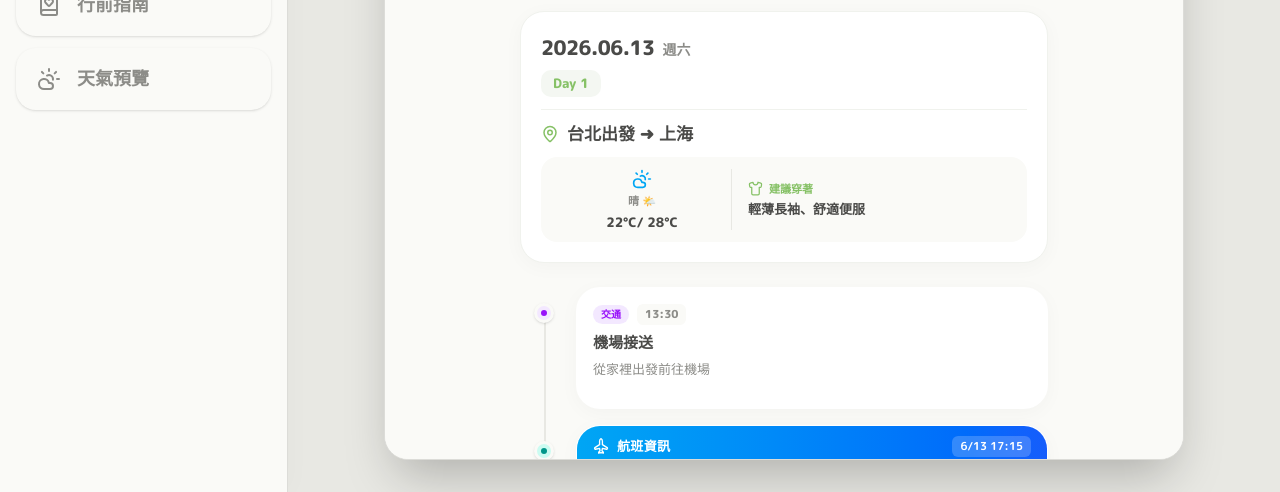
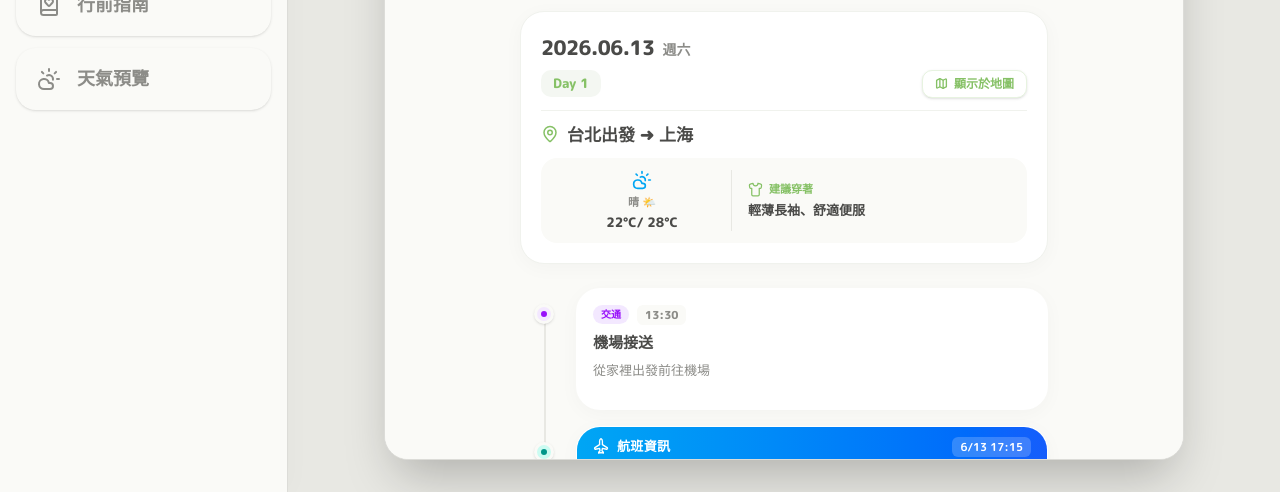
Before and after one commit to zxc3608936/Xinjiang, a React (Vite) app: page / in a window 1280 px wide. Shown: the part 308-800 px from the top of the page. Built offline with nearby package versions, Linux system fonts and the light colour scheme.

Commit message:
feat: add navigation between itinerary and map
Implement cross-tab interaction allowing users to view specific days directly on the Map tab. Add map highlighting for selected days and entry animations for the itinerary.

```diff
--- a/src/App.tsx
+++ b/src/App.tsx
@@ -11,6 +11,7 @@ export type TabType = 'itinerary' | 'map' | 'guide' | 'weather';
 
 export default function App() {
   const [activeTab, setActiveTab] = useState<TabType>('itinerary');
+  const [selectedDayNum, setSelectedDayNum] = useState<number | null>(null);
 
   return (
     <div className="flex h-[100dvh] w-full bg-[#E8E8E3] font-sans overflow-hidden">
@@ -24,8 +25,20 @@ export default function App() {
         <div className="flex-1 flex flex-col w-full max-w-[800px] mx-auto bg-[var(--color-snow)] shadow-2xl relative overflow-hidden md:rounded-3xl border border-[#DCDCD8]">
           <main id="main-scroll-container" className="flex-1 overflow-y-auto hide-scrollbar pb-[100px] md:pb-0 relative flex flex-col">
             <Header />
-            {activeTab === 'itinerary' && <ItineraryTab />}
-            {activeTab === 'map' && <MapTab />}
+            {activeTab === 'itinerary' && (
+              <ItineraryTab
+                onShowOnMap={(dayNum) => {
+                  setSelectedDayNum(dayNum);
+                  setActiveTab('map');
+                }}
+              />
+            )}
+            {activeTab === 'map' && (
+              <MapTab
+                selectedDayNum={selectedDayNum}
+                setSelectedDayNum={setSelectedDayNum}
+              />
+            )}
             {activeTab === 'guide' && <GuideTab />}
             {activeTab === 'weather' && <WeatherTab />}
           </main>
--- a/src/components/ItineraryTab.tsx
+++ b/src/components/ItineraryTab.tsx
@@ -1,5 +1,6 @@
 import { useState, useRef, useEffect } from 'react';
 import { MapPin, Navigation, Map, Coffee, ShoppingBag, Camera, Hotel, Plane, Bus, Shirt, CloudSun, ChevronDown, ChevronUp, Sun, Cloud, CloudRain, Wind } from 'lucide-react';
+import { motion, AnimatePresence } from 'motion/react';
 import { tourData } from '../data';
 import { Category } from '../types';
 
@@ -21,7 +22,11 @@ const getWeatherIcon = (weather: string) => {
   return { Icon: CloudSun, color: 'text-sky-500' };
 };
 
-export default function ItineraryTab() {
+interface ItineraryTabProps {
+  onShowOnMap: (dayNum: number) => void;
+}
+
+export default function ItineraryTab({ onShowOnMap }: ItineraryTabProps) {
   const [activeDayIdx, setActiveDayIdx] = useState(0);
   const [expandedEvents, setExpandedEvents] = useState<Record<string, boolean>>({});
   const dayRefs = useRef<(HTMLDivElement | null)[]>([]);
@@ -130,10 +135,14 @@ export default function ItineraryTab() {
       <div className="w-full pb-16">
         <div className="max-w-xl mx-auto w-full">
         {tourData.map((currentDay, idx) => (
-          <div
+          <motion.div
             key={currentDay.id}
-            ref={(el) => (dayRefs.current[idx] = el)}
+            ref={(el) => (dayRefs.current[idx] = el as HTMLDivElement | null)}
             data-idx={idx}
+            initial={{ opacity: 0, x: 45 }}
+            whileInView={{ opacity: 1, x: 0 }}
+            viewport={{ once: true, margin: "-12% 0px" }}
+            transition={{ type: 'spring', stiffness: 100, damping: 15 }}
             className="px-6 pt-6 pb-8 flex flex-col gap-5 border-b border-[#E8E8E3] last:border-0 scroll-mt-[160px]"
           >
             <div className="bg-white rounded-[24px] p-5 shadow-[0_4px_20px_rgb(0,0,0,0.03)] border border-[#F0F2ED]">
@@ -144,6 +153,13 @@ export default function ItineraryTab() {
                 </div>
                 <div className="mt-2 flex items-center justify-between">
                   <span className="text-[13px] font-black text-[var(--color-moss)] bg-[#F4F7F2] px-3 py-1 rounded-[10px]">Day {currentDay.dayNum}</span>
+                  <button
+                    onClick={() => onShowOnMap(currentDay.dayNum)}
+                    className="text-[12px] font-bold text-[var(--color-moss)] hover:bg-[#F4F7F2] active:bg-[#E8F0E4] transition-all px-3 py-1 rounded-[10px] flex items-center gap-1.5 border border-[var(--color-moss)]/20 shadow-sm cursor-pointer"
+                  >
+                    <Map size={13} className="stroke-[2.5]" />
+                    顯示於地圖
+                  </button>
                 </div>
               </div>
               <h2 className="text-[17px] font-bold text-[#4A4A48] mb-3 flex items-center gap-2 leading-snug">
@@ -276,7 +292,7 @@ export default function ItineraryTab() {
                           <div className="mb-3">
                             <button
                               onClick={() => toggleExpand(event.id)}
-                              className="text-[12px] font-bold text-[var(--color-moss)] flex items-center gap-1 hover:underline outline-none"
+                              className="text-[12px] font-bold text-[var(--color-moss)] flex items-center gap-1 hover:underline outline-none cursor-pointer"
                             >
                               {expandedEvents[event.id] ? (
                                 <>收起詳細介紹 <ChevronUp size={12} /></>
@@ -284,11 +300,19 @@ export default function ItineraryTab() {
                                 <>展開詳細介紹 <ChevronDown size={12} /></>
                               )}
                             </button>
-                            {expandedEvents[event.id] && (
-                              <div className="mt-2 text-[13px] text-[#6C6C68] font-medium leading-relaxed bg-[#F4F7F2] p-3 rounded-[12px] border border-[#E8F0E4]">
-                                {event.detailedDesc}
-                              </div>
-                            )}
+                            <AnimatePresence initial={false}>
+                              {expandedEvents[event.id] && (
+                                <motion.div
+                                  initial={{ height: 0, opacity: 0 }}
+                                  animate={{ height: "auto", opacity: 1 }}
+                                  exit={{ height: 0, opacity: 0 }}
+                                  transition={{ type: "spring", stiffness: 220, damping: 20 }}
+                                  className="mt-2 text-[13px] text-[#6C6C68] font-medium leading-relaxed bg-[#F4F7F2] p-3 rounded-[12px] border border-[#E8F0E4] overflow-hidden"
+                                >
+                                  {event.detailedDesc}
+                                </motion.div>
+                              )}
+                            </AnimatePresence>
                           </div>
                         )}
 
@@ -311,7 +335,7 @@ export default function ItineraryTab() {
                 );
               })}
             </div>
-          </div>
+          </motion.div>
         ))}
         </div>
       </div>
--- a/src/components/MapTab.tsx
+++ b/src/components/MapTab.tsx
@@ -22,22 +22,64 @@ const locations: { day: string, name: string, coords: [number, number], distance
   { day: 'D10', name: '回程: 烏魯木齊', coords: [43.8350, 87.6250], distance: '約 250 km', estTime: '約 3.5 小時', dir: 'bottom', offset: [0, 10] },
 ];
 
-const customIcon = L.divIcon({
+const isLocForDay = (locDay: string, dayNum: number) => {
+  return locDay.split(',').map(s => s.trim()).includes(`D${dayNum}`);
+};
+
+const getCoordinatesForDay = (dayNum: number): [number, number][] => {
+  const matched = locations.filter(loc => isLocForDay(loc.day, dayNum));
+
+  if (matched.length === 0) {
+    // Fallback logic for days of transit (not inside D2-D10 in locations list)
+    if (dayNum === 1 || dayNum === 11 || dayNum === 12) {
+      // Focus on Urumqi as the entry/exit point of Xinjiang
+      return [[43.8256, 87.6168]];
+    }
+    // Return all if completely unknown
+    return locations.map(l => l.coords);
+  }
+
+  return matched.map(m => m.coords);
+};
+
+const getCustomIcon = (isHighlighted: boolean) => {
+  const color = isHighlighted ? '#F59E0B' : '#86C166'; // Amber vs Moss green
+  const scale = isHighlighted ? 'scale(1.2)' : 'scale(1)';
+  const shadow = isHighlighted ? '0 4px 12px rgba(245,158,11,0.6)' : '0 2px 4px rgba(0,0,0,0.2)';
+  return L.divIcon({
     className: 'custom-icon',
-  html: `<div style="background-color: #86C166; color: white; width: 24px; height: 24px; border-radius: 50%;border: 3px solid white; box-shadow: 0 2px 4px rgba(0,0,0,0.2); margin-left: -12px; margin-top: -12px;"></div>`,
+    html: `<div style="background-color: ${color}; color: white; width: 24px; height: 24px; border-radius: 50%; border: 3px solid white; box-shadow: ${shadow}; margin-left: -12px; margin-top: -12px; transform: ${scale}; transition: all 0.3s ease-in-out;"></div>`,
   });
+};
 
 const polylinePositions = locations.map(loc => loc.coords);
 
-function MapBounds() {
+function MapFocusHandler({ selectedDayNum }: { selectedDayNum: number | null }) {
   const map = useMap();
   useEffect(() => {
-    map.fitBounds(L.latLngBounds(polylinePositions), { padding: [40, 40] });
-  }, [map]);
+    if (selectedDayNum === null) {
+      map.fitBounds(L.latLngBounds(polylinePositions), { padding: [40, 40], animate: true, duration: 1 });
+    } else {
+      const coords = getCoordinatesForDay(selectedDayNum);
+      if (coords.length > 0) {
+        if (coords.length === 1) {
+          map.setView(coords[0], 9, { animate: true, duration: 1 });
+        } else {
+          const bounds = L.latLngBounds(coords);
+          map.fitBounds(bounds, { padding: [50, 50], maxZoom: 10, animate: true, duration: 1 });
+        }
+      }
+    }
+  }, [selectedDayNum, map]);
   return null;
 }
 
-export default function MapTab() {
+interface MapTabProps {
+  selectedDayNum: number | null;
+  setSelectedDayNum: (dayNum: number | null) => void;
+}
+
+export default function MapTab({ selectedDayNum, setSelectedDayNum }: MapTabProps) {
   return (
     <div className="flex flex-col h-full bg-[var(--color-snow)] relative overflow-hidden">
       <div className="flex-1 min-h-[400px] border-b border-[#E8E8E3] relative z-0">
@@ -85,16 +127,36 @@ export default function MapTab() {
             );
           })}
 
-          {locations.map((loc, idx) => (
-            <Marker key={idx} position={loc.coords} icon={customIcon}>
-              <Tooltip permanent direction={loc.dir} offset={loc.offset} className="custom-map-tooltip">
+          {locations.map((loc, idx) => {
+            const isHighlighted = selectedDayNum !== null && isLocForDay(loc.day, selectedDayNum);
+            return (
+              <Marker key={idx} position={loc.coords} icon={getCustomIcon(isHighlighted)}>
+                <Tooltip permanent direction={loc.dir} offset={loc.offset} className={`custom-map-tooltip ${isHighlighted ? 'border-amber-500 font-extrabold shadow-md z-[500]' : ''}`}>
                   <span className="text-[11px] font-black text-[var(--color-moss)] mr-1.5">{loc.day}</span>
                   <span className="text-[13px]">{loc.name}</span>
                 </Tooltip>
               </Marker>
-          ))}
-          <MapBounds />
+            );
+          })}
+          <MapFocusHandler selectedDayNum={selectedDayNum} />
         </MapContainer>
+
+        {selectedDayNum !== null && (
+          <div className="absolute top-4 left-4 z-[400] bg-white/95 backdrop-blur-md px-3 py-2 rounded-xl shadow-lg border border-amber-200 flex items-center gap-2 animate-fade-in animate-duration-300">
+            <span className="text-xs font-black text-amber-600 bg-amber-50 px-2.5 py-1 rounded-lg animate-pulse-subtle">
+              Day {selectedDayNum}
+            </span>
+            <span className="text-xs font-extrabold text-[#4A4A48] select-none">
+              已聚焦當日景點
+            </span>
+            <button
+              onClick={() => setSelectedDayNum(null)}
+              className="text-[11px] text-[#8C8C88] hover:text-amber-600 font-black ml-2 underline cursor-pointer"
+            >
+              顯示全圖
+            </button>
+          </div>
+        )}
       </div>
 
       <div className="flex-1 overflow-y-auto hide-scrollbar bg-white p-6 md:p-8">
```
Lines whose indentation alone changed are shown as unchanged.
